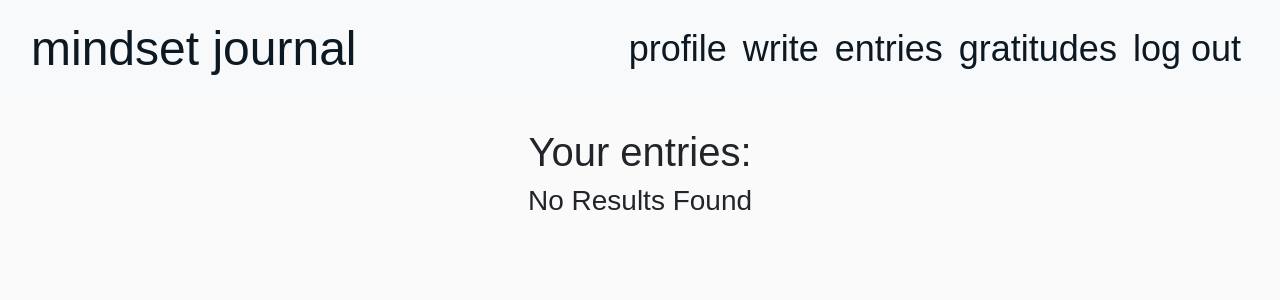
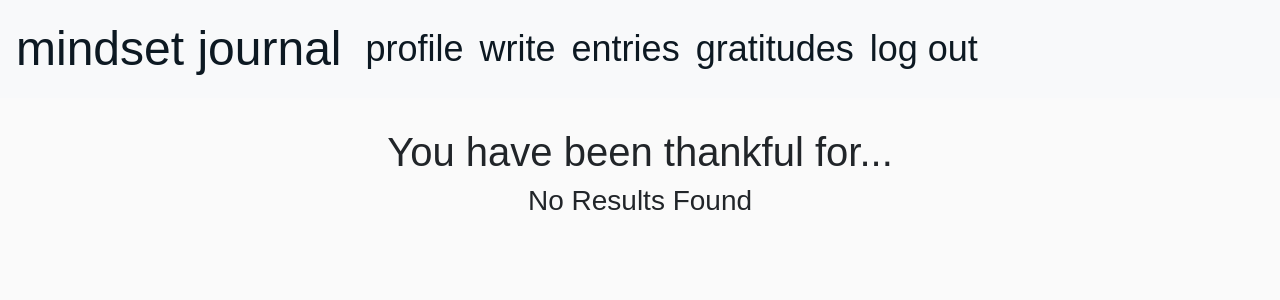
Before and after one commit to emmasarge/mindset-journal, a Flask app: page /gratitude_collection in a window 1280 px wide. Shown: the top 300 px of the page. Run offline with Flask 2, Linux system fonts and the light colour scheme; the visitor is signed in with stand-in values (Sample User, id 1); data that the repository does not hold is empty; some libraries are stand-ins or nearby versions; some web fonts are replaced.

Commit message:
fixed navbar

```diff
--- a/app.py
+++ b/app.py
@@ -137,10 +137,10 @@ def edit_gratitudes(gratitudes_id):
         mongo.db.gratitudes.update({"_id": ObjectId(gratitudes_id)}, submit)
         flash("Your gratitudes entry has been updated")
 
-    gratitudes = mongo.db.journal.find_one({"_id": ObjectId(gratitudes_id)})
-    date = mongo.db.title.find().sort("date", 1)
-    return render_template("edit_gratitudes.html", gratitudes=gratitudes,
-            date=date)
+    gratitudes = mongo.db.gratitudes.find_one({"_id": ObjectId(gratitudes_id)})
+    date = mongo.db.date.find().sort("date", 1)
+    return render_template("edit_gratitudes.html",
+            gratitudes=gratitudes, date=date)
 
 
 # delete gratitude entry
@@ -149,7 +149,6 @@ def delete_gratitudes(gratitudes_id):
     mongo.db.gratitudes.remove({"_id": ObjectId(gratitudes_id)})
     flash("Your gratitudes have been deleted")
     return redirect(url_for("gratitude_collection"))
-
 
 
 
--- a/templates/base.html
+++ b/templates/base.html
@@ -10,7 +10,8 @@
         crossorigin="anonymous" referrerpolicy="no-referrer" type="text/css" />
     <!--BOOTSTRAP-->
     <link rel="stylesheet" href="https://maxcdn.bootstrapcdn.com/bootstrap/4.0.0/css/bootstrap.min.css"
-        integrity="sha384-Gn5384xqQ1aoWXA+058RXPxPg6fy4IWvTNh0E263XmFcJlSAwiGgFAW/dAiS6JXm" crossorigin="anonymous" type="text/css">
+        integrity="sha384-Gn5384xqQ1aoWXA+058RXPxPg6fy4IWvTNh0E263XmFcJlSAwiGgFAW/dAiS6JXm" crossorigin="anonymous"
+        type="text/css">
     <!--CUSTOM CSS-->
     <link rel="stylesheet" href="{{ url_for('static', filename='css/style.css') }}" type="text/css">
     {% block styles %}
@@ -23,31 +24,38 @@
     <!--NAVBAR-->
     <header>
         <nav class="navbar navbar-expand-lg navbar-light bg-light">
-            <div class="container-fluid">
             <a class="navbar-brand" href="{{ url_for('homepage') }}">Mindset Journal</a>
-                <button class="navbar-toggler" type="button" data-bs-toggle="collapse"
-                    data-bs-target="#navbarNavAltMarkup" aria-controls="navbarNavAltMarkup" aria-expanded="false"
-                    aria-label="Toggle navigation">
+            <button class="navbar-toggler" type="button" data-toggle="collapse" data-target="#navbarNav"
+                aria-controls="navbarNav" aria-expanded="false" aria-label="Toggle navigation">
                 <span class="navbar-toggler-icon"></span>
             </button>
-                <div class="collapse navbar-collapse justify-content-end" id="navbarNavAltMarkup">
-                    <div class="navbar-nav">
+            <div class="collapse navbar-collapse" id="navbarNav">
                 {% if session.user %}
+                <ul class="navbar-nav">
+                    <li class="nav-item active">
                         <a class="nav-link" href="{{ url_for('profile', username=session['user']) }}">Profile</a>
+                    </li>
+                    <li class="nav-item">
                         <a class="nav-link" href="{{ url_for('journal') }}">Write</a>
+                    </li>
+                    <li class="nav-item">
                         <a class="nav-link" href="{{ url_for('entry_collection') }}">Entries</a>
+                    </li>
+                    <li class="nav-item">
                         <a class="nav-link" href="{{ url_for('gratitude') }}">Gratitudes</a>
+                    </li>
+                    <li class="nav-item">
                         <a class="nav-link" href="{{ url_for('logout') }}">Log Out</a></li>
+                    </li>
                     {% else %}
+                    <li class="nav-item">
                         <a class="nav-link" href="{{ url_for('login') }}">Login</a>
+                    </li>
+                    <li class="nav-item">
                         <a class="nav-link" href="{{ url_for('register') }}">Join</a>
+                    </li>
+                </ul>
                 {% endif %}
-                    </div>
-
-
-
-                </div>
-
             </div>
         </nav>
 
--- a/templates/edit_gratitudes.html
+++ b/templates/edit_gratitudes.html
@@ -7,7 +7,7 @@
  <form class="col s12" method="POST" action="{{ url_for('edit_gratitudes', gratitudes_id=gratitudes._id) }}"
   <div class="form-group">
     <label for="date">Date</label>
-    <input type="date" name="date" class="form-control validate" id="date" value="{{ gratitudes.date }}" placeholder="{{ journal.date }}">
+    <input type="date" name="date" class="form-control validate" id="date" value="{{ gratitudes.date }}" placeholder="{{ gratitudes.date }}">
   </div>
    <div class="form-group">
     <label for="grat_one">Gratitude 1</label>
@@ -23,8 +23,6 @@
   </div>
    <button type="submit" class="btn btn-primary">Edit</button>
 </form>
-
-
 </section>
 
 {% endblock %}
--- a/templates/gratitude_collection.html
+++ b/templates/gratitude_collection.html
@@ -1,10 +1,7 @@
 {% extends "base.html" %}
 {% block content %}
 
-<h1>Your entries:</h1>
-
-
-
+<h1>You have been thankful for...</h1>
 
 {% if gratitudes|length > 0 %}
 
```
Lines whose indentation alone changed are shown as unchanged.
